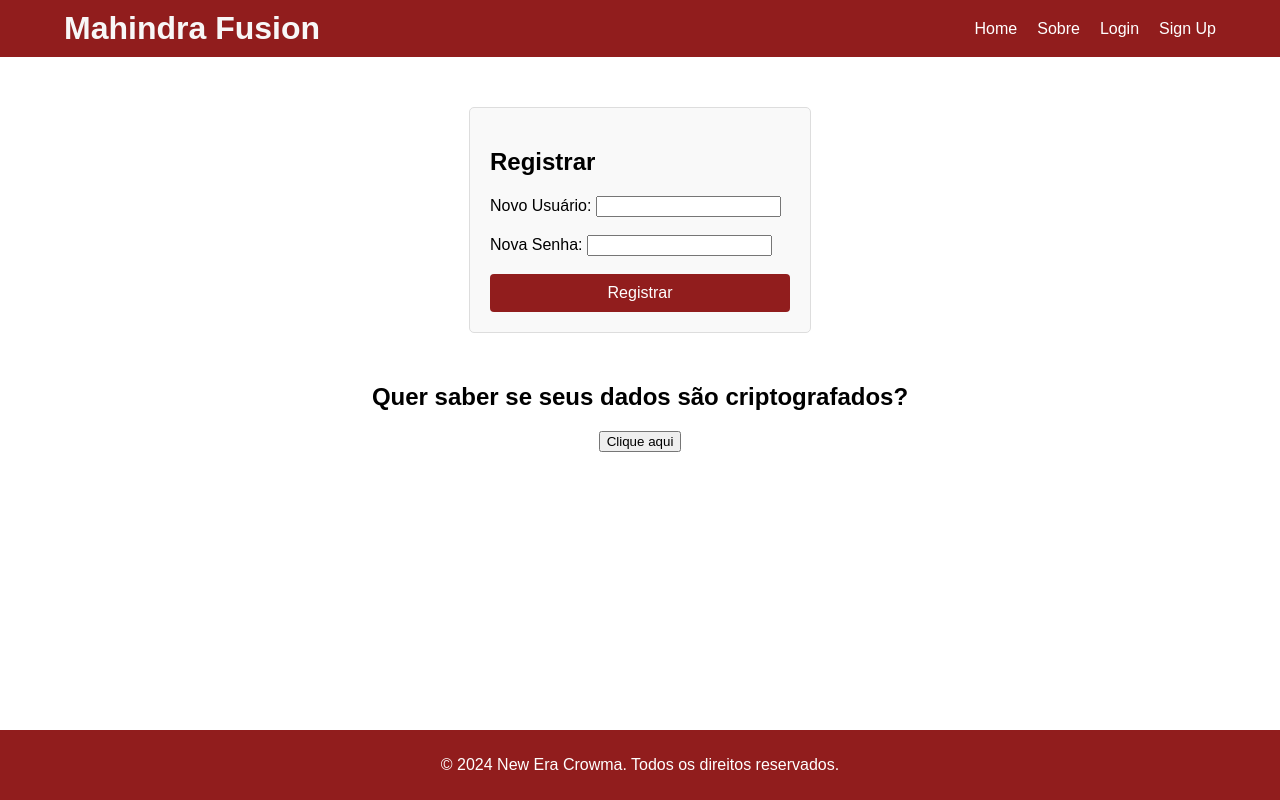
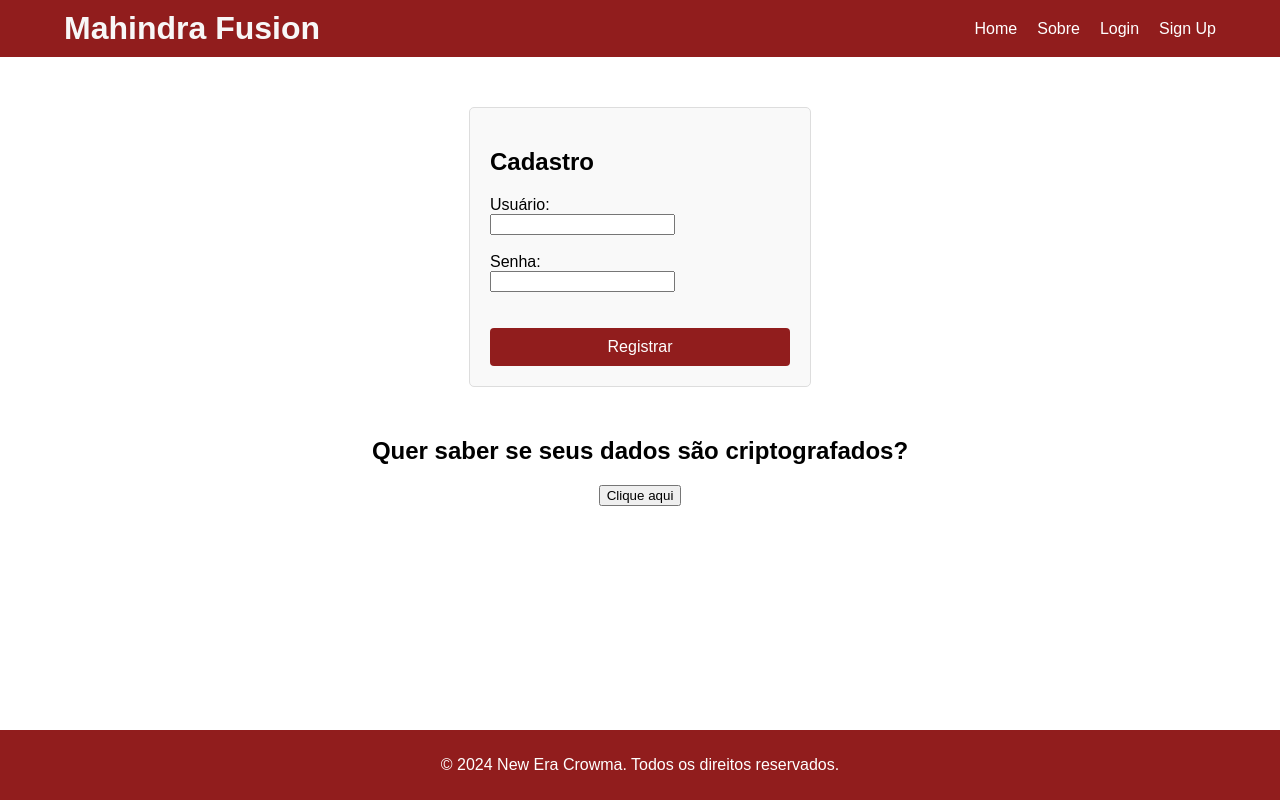
Before and after one commit to NEWERACROWMA/webdevSprint, a plain HTML site: page signup.html in a window 1280 px wide. Drawn offline with Linux system fonts and the light colour scheme.

Commit message:
att cadastro

```diff
--- a/signup.html
+++ b/signup.html
@@ -24,14 +24,16 @@
     </header>
     <main>
         <div class="register-box">
-            <h2>Registrar</h2>
+            <h2>Cadastro</h2>
             <form id="signupForm" action="#">
-                <label for="newUsername">Novo Usuário:</label>
+                <label for="newUsername">Usuário:</label>
+                <br>
                 <input type="text" id="newUsername" name="newUsername" required>
                 <br><br>
-                <label for="newPassword">Nova Senha:</label>
+                <label for="newPassword">Senha:</label>
+                <br>
                 <input type="password" id="newPassword" name="newPassword" required>
-                <br><br>
+                <br><br><br>
                 <button type="submit">Registrar</button>
             </form>
         </div>
```
